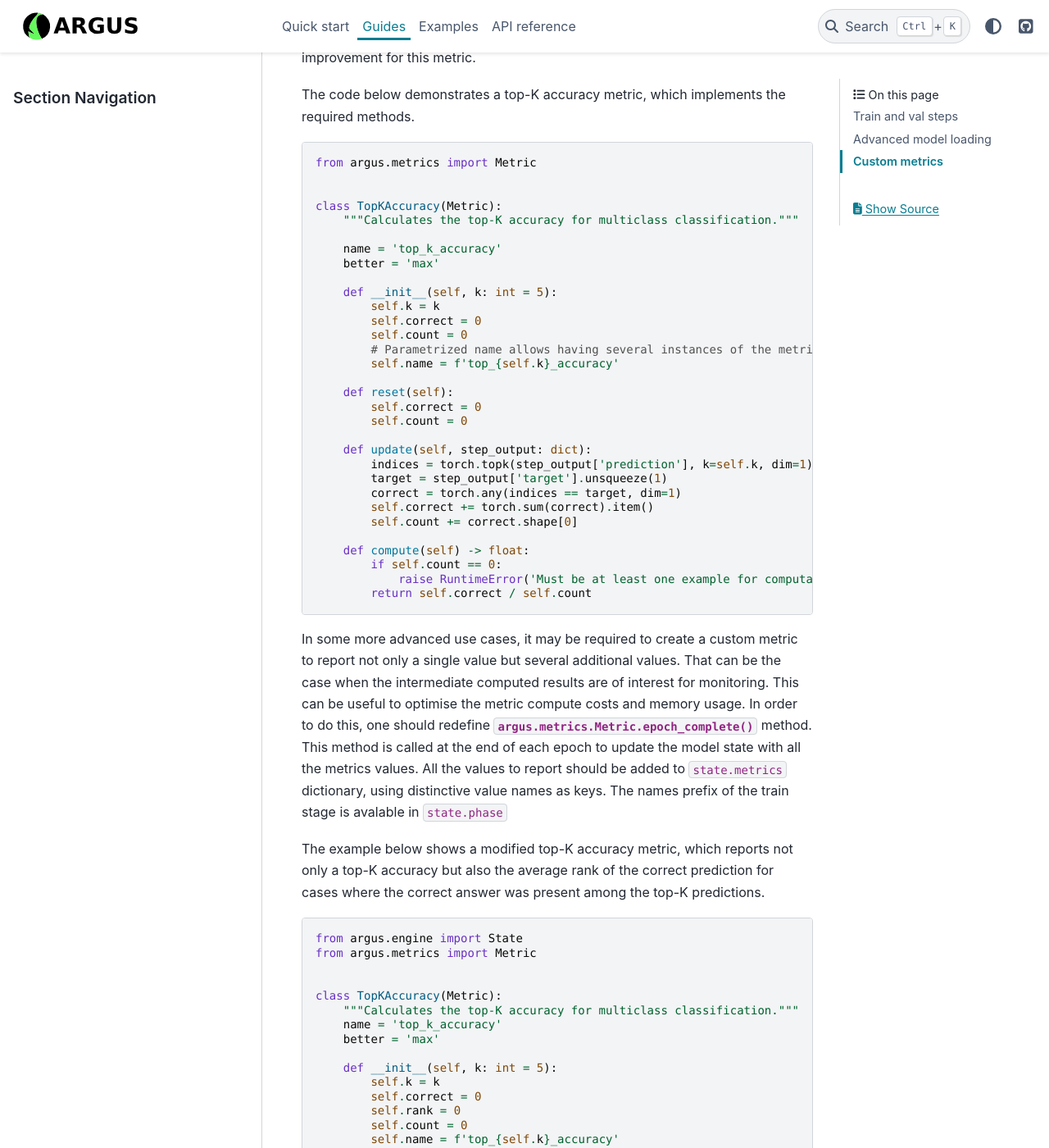
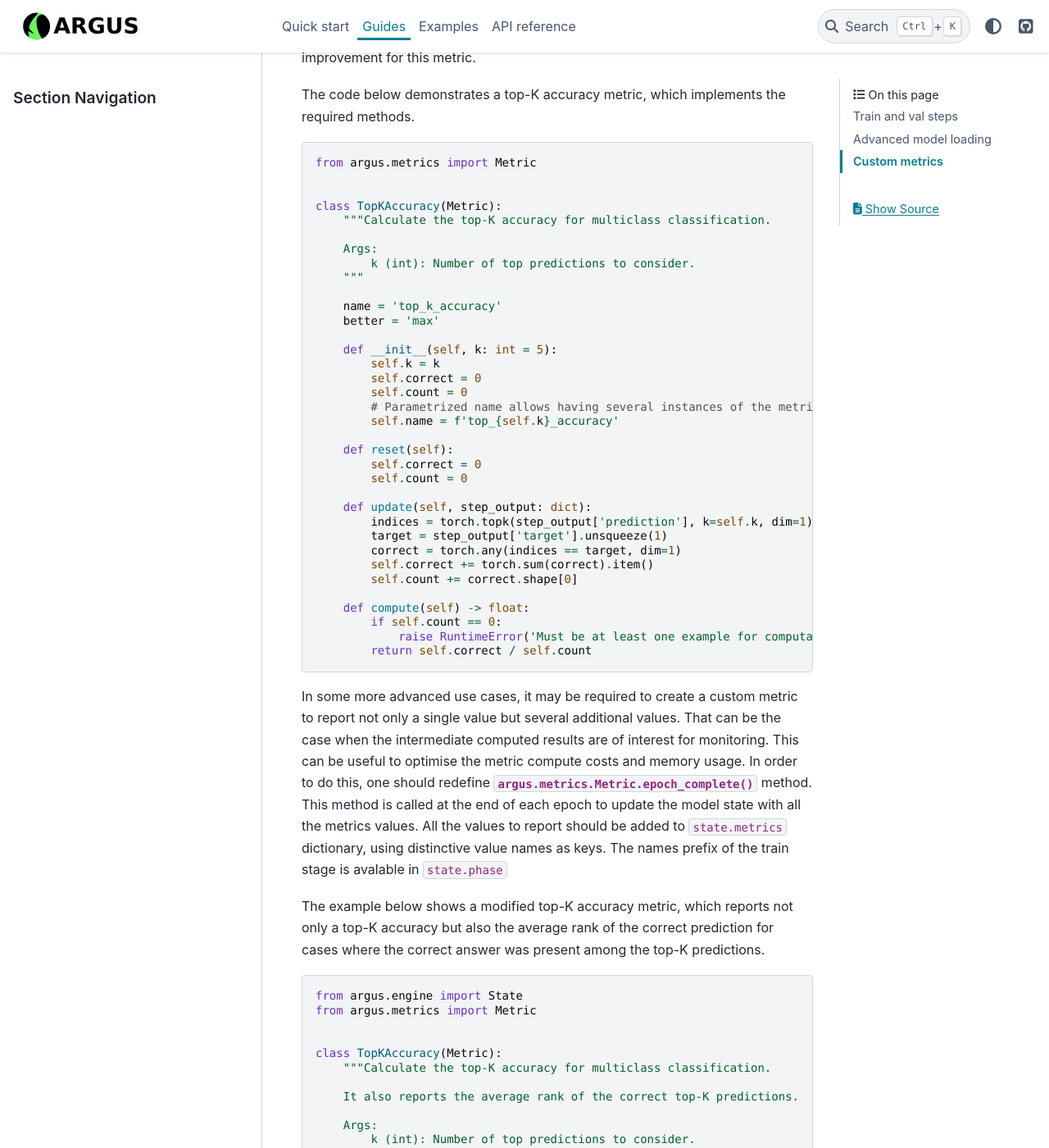
Before and after one commit to lRomul/argus, a Sphinx documentation site: the page built from docs/source/guides.rst, in a window 1280 px wide and 1400 px high, scrolled down 5621 px. Shown: the whole window at 82% size. Built offline with Sphinx 7.4.7 and the PyData theme 0.15.4, drawn with Linux system fonts in a browser that asks for light colours.

Commit message:
docs: Improve example docstrings

```diff
--- a/docs/source/guides.rst
+++ b/docs/source/guides.rst
@@ -240,7 +240,11 @@ The code below demonstrates a top-K accuracy metric, which implements the requir
 
 
     class TopKAccuracy(Metric):
-        """Calculates the top-K accuracy for multiclass classification."""
+        """Calculate the top-K accuracy for multiclass classification.
+
+        Args:
+            k (int): Number of top predictions to consider.
+        """
 
         name = 'top_k_accuracy'
         better = 'max'
@@ -288,7 +292,13 @@ correct answer was present among the top-K predictions.
 
 
     class TopKAccuracy(Metric):
-        """Calculates the top-K accuracy for multiclass classification."""
+        """Calculate the top-K accuracy for multiclass classification.
+
+        It also reports the average rank of the correct top-K predictions.
+
+        Args:
+            k (int): Number of top predictions to consider.
+        """
         name = 'top_k_accuracy'
         better = 'max'
 
```
